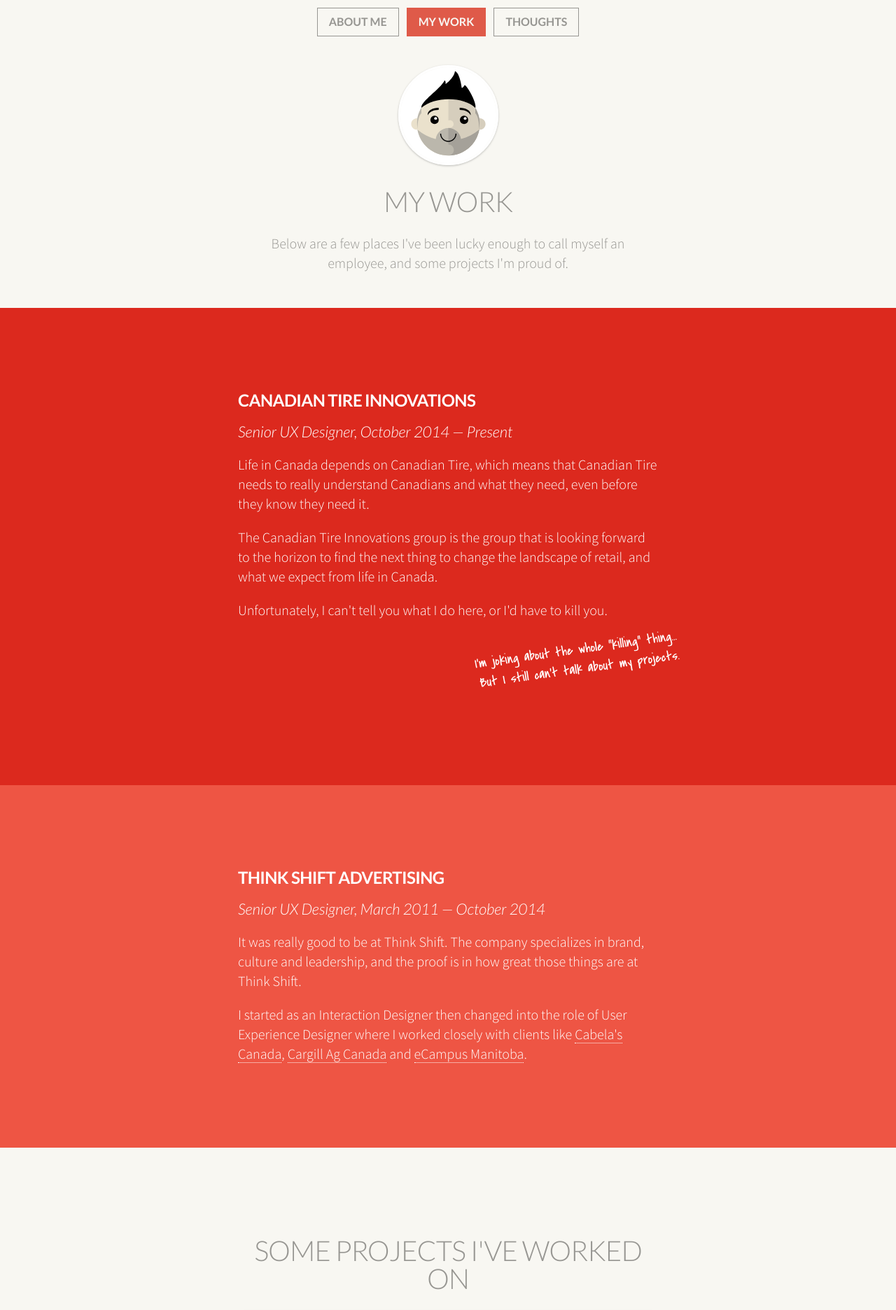
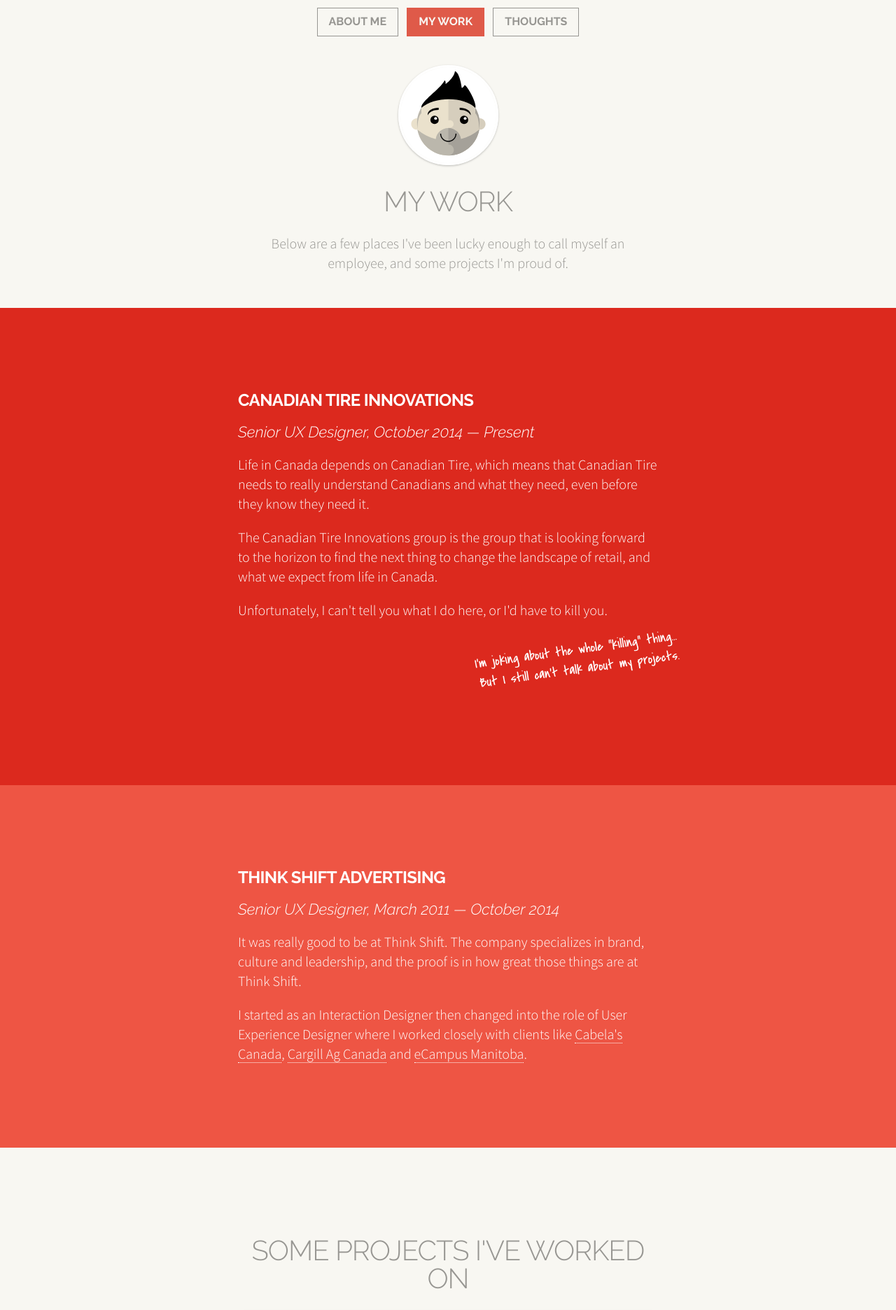
Before and after one commit to devonmitton/devonmitton.github.io, a Jekyll site: the page built from does.html, in a window 1280 px wide. Shown: the top 1872 px of the page at 70% size. Built offline with Jekyll 4.4.1, drawn with Linux system fonts in a browser that asks for light colours.

Commit message:
Changing font... bye Lato. Hello Raleway

```diff
--- a/_includes/header.html
+++ b/_includes/header.html
@@ -9,7 +9,7 @@
   <meta name="viewport" content="width=device-width, initial-scale=1" />
 
   <link href="/assets/stylesheets/me.css" media="all" rel="stylesheet" />
-  <link href="http://fonts.googleapis.com/css?family=Source+Sans+Pro:300,400,600,300italic,400italic,600italic|Lato:300,400,700,300italic,400italic,700italic|Covered+By+Your+Grace" rel="stylesheet" />
+  <link href="http://fonts.googleapis.com/css?family=Source+Sans+Pro:300,400,600,300italic,400italic,600italic|Raleway:300,400,700,300italic,400italic,700italic|Covered+By+Your+Grace" rel="stylesheet" />
 
   <script src="/assets/javascripts/lib/modernizr-2-8-3.js"></script>
 
--- a/assets/stylesheets/me.css
+++ b/assets/stylesheets/me.css
@@ -248,7 +248,7 @@
 /* Typography
    ========================================================================== */
 
-h1, h2, h3, h4 { font-family: 'Lato', sans-serif; line-height: 1em; }
+h1, h2, h3, h4 { font-family: 'Raleway', sans-serif; line-height: 1em; }
 
 h1         { font-weight: 300; font-size: 2em; margin: 0.67em 0; }
 h2         { font-size: 1.2em; text-transform: uppercase; }
@@ -308,7 +308,7 @@
 .pnav {
   text-align: center;
   font-size: 80%;
-  font-family: 'Lato';
+  font-family: 'Raleway';
   text-transform: uppercase;
   padding: .7em 0;}
   .pnav-items {
```
